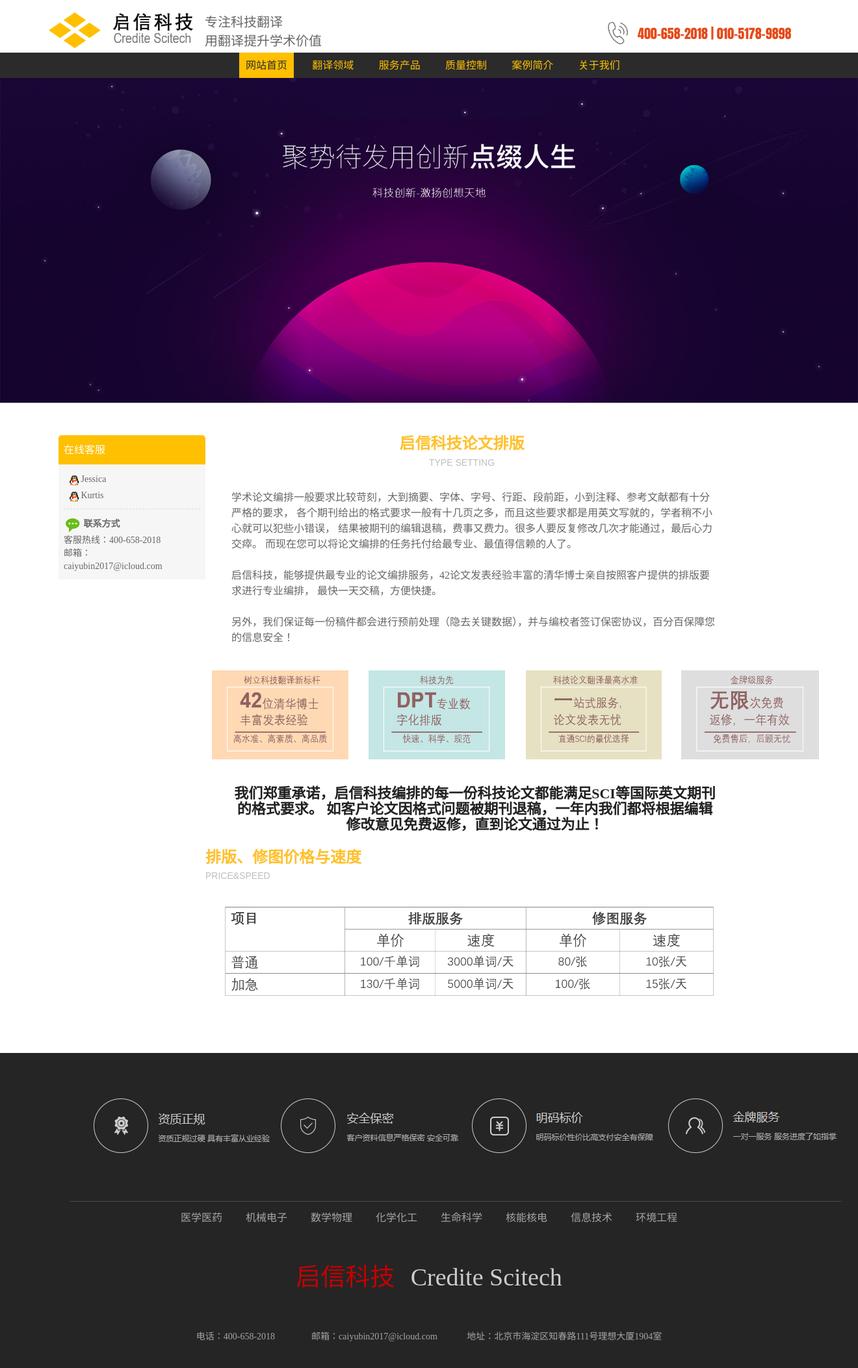
After one commit to Maoxie/CrediteScitech, a Flask app: template app/templates/production-7.html in a window 1320 px wide. The commit adds this page. Shown: the whole page at 65% size. Run offline with Flask 2, Linux system fonts and the light colour scheme; the template is opened without the code that fills it, so the values that code supplies are empty; some libraries are stand-ins or nearby versions.

Commit message:
complete production pages

```diff
--- a/app/static/css/productions.css
+++ b/app/static/css/productions.css
@@ -219,15 +219,20 @@
     height: 146px;
     margin: 30px 60px;
 }
-#production-content .production-5 .pictures.row{
+#production-content .production-5 .pictures.row,
+#production-content .production-6 .pictures.row{
     min-width: 900px;
     margin: 60px 0;
 }
-#production-content .production-5 .pictures .picture{
+#production-content .production-5 .pictures .picture,
+#production-content .production-6 .pictures .picture,
+#production-content .production-7 .pictures .picture{
     width: 210px;
     height: 128px;
 }
-#production-content .production-5 .promise{
+#production-content .production-5 .promise,
+#production-content .production-6 .promise,
+#production-content .production-7 .promise{
     font-size: 22px;
     color: rgb(33, 33, 33);
     margin: 26px 0 26px 40px;
@@ -237,23 +242,27 @@
     height: 471px;
     margin: 20px auto 60px 30px;
 }
-#production-content .production-5 .fields{
+#production-content .production-5 .fields,
+#production-content .production-6 .fields{
     height: 388px;
     margin-bottom: 60px;
 }
-#production-content .production-5 .fields .passage-1{
+#production-content .production-5 .fields .passage-1,
+#production-content .production-6 .fields .passage-1{
     position: absolute;
     top: 72px;
     left: 0px;
     width: 430px;
     height: 187px;
 }
-#production-content .production-5 .fields .passage-1 .text{
+#production-content .production-5 .fields .passage-1 .text,
+#production-content .production-6 .fields .passage-1 .text{
     color: rgb(100, 100, 100);
     font-size: 15px;
     margin-top: 26px;
 }
-#production-content .production-5 .fields .pictures{
+#production-content .production-5 .fields .pictures,
+#production-content .production-6 .fields .pictures{
     position: absolute;
     top: 67px;
     left: 450px;
@@ -261,7 +270,8 @@
     height: 330px;
     overflow: hidden;
 }
-#production-content .production-5 .fields .picture-container{
+#production-content .production-5 .fields .picture-container,
+#production-content .production-6 .fields .picture-container{
     display: inline-block;
     margin-right: 11px;
     margin-bottom: 6px;
@@ -269,7 +279,8 @@
     height: 145px;
     overflow: hidden;
 }
-#production-content .production-5 .fields img{
+#production-content .production-5 .fields img,
+#production-content .production-6 .fields img{
     width: inherit;
     height: inherit;
 }
@@ -278,3 +289,34 @@
     height: 184px;
     margin: 30px 60px;
 }
+#production-content .production-6 .img.classes{
+    width: 795px;
+    height: 457px;
+    margin: 20px auto 60px 30px;
+}
+#production-content .production-6 .img.price{
+    width: 862px;
+    height: 157px;
+    margin: 30px;
+}
+#production-content .production-7 .img.price{
+    width: 752px;
+    height: 147px;
+    margin: 30px;
+}
+#production-content .production-8 .img.price{
+    width: 695px;
+    height: 136px;
+    margin: 30px;
+}
+#production-content .production-8 .img.price{
+    width: 695px;
+    height: 136px;
+    margin: 30px;
+}
+#production-content .related-production-link{
+    font-size: 20px;
+    text-decoration: underline;
+    margin: 15px 30px;
+    font-weight: bold;
+}
--- a/app/static/js/app.js
+++ b/app/static/js/app.js
@@ -37,3 +37,6 @@ $(document).ready(function(){
         return false;
     });
 });
+$('#header-navibar').onload(function(){
+    // TODO: change navbar active status
+})
--- a/app/templates/base.html
+++ b/app/templates/base.html
@@ -40,7 +40,7 @@
             <span class="phone-number">400-658-2018 | 010-5178-9898</span>
         </div>
     </div>
-    <div class="container-fluid" id="header-navibar" role="navigation">
+    <div id="header-navibar" class="container-fluid" role="navigation">
         <div class="row item-container">
             <div class="col-xs-2">
                 <div class="navbar-item">
--- /dev/null
+++ b/app/templates/production-7.html
@@ -0,0 +1,37 @@
+{#启信科技论文排版#}
+{% extends "production-base.html" %}
+
+{% block production_title %}启信科技论文排版{% endblock %}
+{% block production_title_en %}TYPE SETTING{% endblock %}
+
+{% block prodution_introduction %}
+学术论文编排一般要求比较苛刻，大到摘要、字体、字号、行距、段前距，小到注释、参考文献都有十分严格的要求，
+各个期刊给出的格式要求一般有十几页之多，而且这些要求都是用英文写就的，学者稍不小心就可以犯些小错误，
+结果被期刊的编辑退稿，费事又费力。很多人要反复修改几次才能通过，最后心力交瘁。
+而现在您可以将论文编排的任务托付给最专业、最值得信赖的人了。<br>
+<br>
+启信科技，能够提供最专业的论文编排服务，42论文发表经验丰富的清华博士亲自按照客户提供的排版要求进行专业编排，
+最快一天交稿，方便快捷。<br>
+<br>
+另外，我们保证每一份稿件都会进行预前处理（隐去关键数据），并与编校者签订保密协议，百分百保障您的信息安全！
+{% endblock %}
+
+{% block production_content %}
+<div class="production-7">
+    <div class="picture advantage">
+        <img class="picture" src="{{ url_for('static', filename='media/profession/advantage-type-setting.png') }}">
+    </div>
+    <p class="promise text-center">
+        <b>我们郑重承诺，启信科技编排的每一份科技论文都能满足SCI等国际英文期刊的格式要求。
+            如客户论文因格式问题被期刊退稿，一年内我们都将根据编辑修改意见免费返修，直到论文通过为止！</b>
+    </p>
+    <div class="price text-left">
+        <div class="in-content-title"><b>排版、修图价格与速度</b></div>
+        <div class="in-content-subtitle">PRICE&SPEED</div>
+        <img class="text-center img price" src="{{ url_for('static', filename='media/price/price-type-setting.png') }}">
+    </div>
+</div>
+{% endblock %}
+
+{% block production_other_sections %}
+{% endblock %}
```
Also changed, not shown: app/templates/production-6.html (added, +66 -0 lines), app/templates/production-8.html (added, +33 -0 lines), app/static/media/price/price-english-editing.png (added), app/static/media/price/price-picture-modifying.png (added), app/static/media/price/price-type-setting.png (added), app/static/media/profession/advantage-type-setting.png (added), app/static/media/profession/production-6-classes.png (added).
